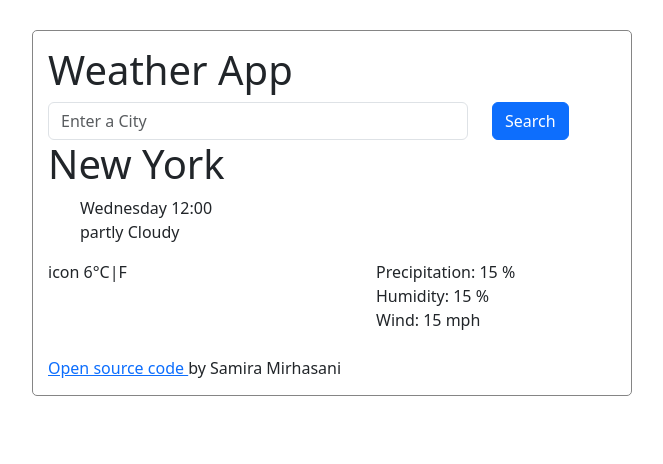
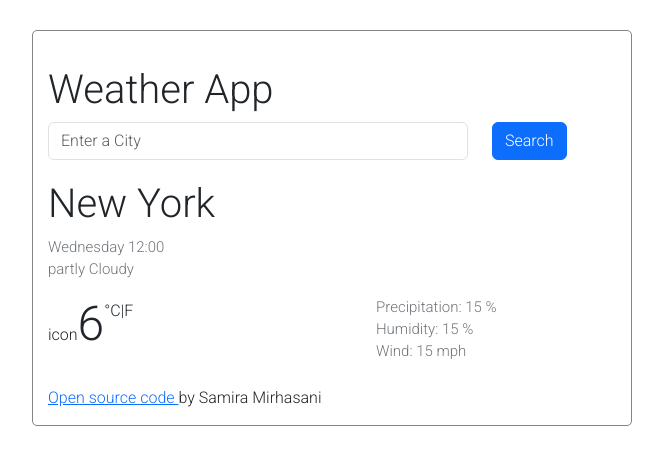
Before and after one commit to SamiraMirhasani/weather-react-app, a React (Create React App) app: page / in a window 1280 px wide. Shown: the top 464 px of the page, without its empty margins (80-743 px from the left). Built offline with nearby package versions, Linux system fonts and the light colour scheme.

Commit message:
css added

```diff
--- a/public/index.html
+++ b/public/index.html
@@ -12,6 +12,9 @@
     <link rel="apple-touch-icon" href="%PUBLIC_URL%/logo192.png" />
 
     <link rel="manifest" href="%PUBLIC_URL%/manifest.json" />
+    <link rel="preconnect" href="https://fonts.googleapis.com">
+<link rel="preconnect" href="https://fonts.gstatic.com" crossorigin>
+<link href="https://fonts.googleapis.com/css2?family=Roboto:wght@300&display=swap" rel="stylesheet">
 
     <title>React App</title>
   </head>
--- a/src/App.css
+++ b/src/App.css
@@ -4,4 +4,5 @@ border: 1px solid rgb(133, 133, 133);
 border-radius: 5px;
 margin: 30px;
 padding: 15px;
+font-family: Roboto, system-ui, -apple-system, BlinkMacSystemFont, 'Segoe UI',  Oxygen, Ubuntu, Cantarell, 'Open Sans', 'Helvetica Neue', sans-serif;
 }
--- a/src/Weather.css
+++ b/src/Weather.css
@@ -1,3 +1,28 @@
 ul{
     list-style: none;
 }
+h1{
+    color: #202124;
+    font-size: 22px;
+    line-height: 26px;
+    font-weight: 400;
+    padding-bottom: 0;
+    padding-top: 20px;
+}
+.day-description, .weather-info{
+    color: #70757a;
+    display: inline-block;
+    font-size: 15px;
+    line-height: 22px;
+    padding: 0;
+}
+.temperature{
+    font-family: Google Sans,Roboto,arial,sans-serif;
+    font-size: 48px;
+    line-height: 56px;
+}
+.celcius, .fahreinheit{
+    position: relative;
+    top : -24px;
+
+}
--- a/src/Weather.js
+++ b/src/Weather.js
@@ -52,20 +52,22 @@ export default function Weather() {
         ></input></div>
         <div className="col-3">
           <input type="submit" value="Search" className="btn btn-primary"></input>
-        </div>
+          </div>
         </div>
       </form>
       <h1>New York</h1>
-      <ul>
+      <ul className="day-description">
         <li>Wednesday 12:00</li>
         <li>partly Cloudy</li>
       </ul>
       <div className="row">
         <div className="col-6">
           icon
-          6°C|F
+          <span className="temperature">6</span>
+          <span className="celcius">°C</span>
+          <span className="fahreinheit">|F</span>
         </div>
-        <div className="col-6">
+        <div className="col-6 weather-info">
           <ul>
             <li>
               Precipitation: 15 %
```
